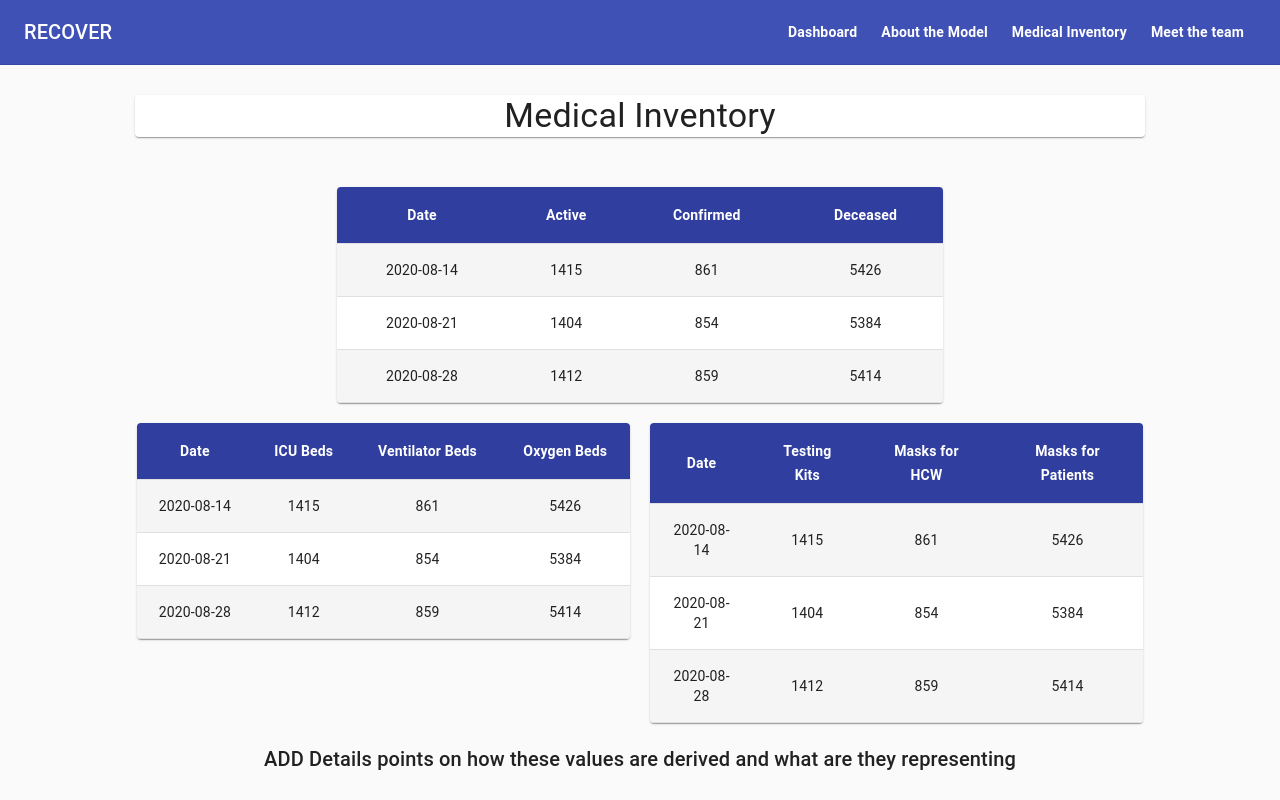
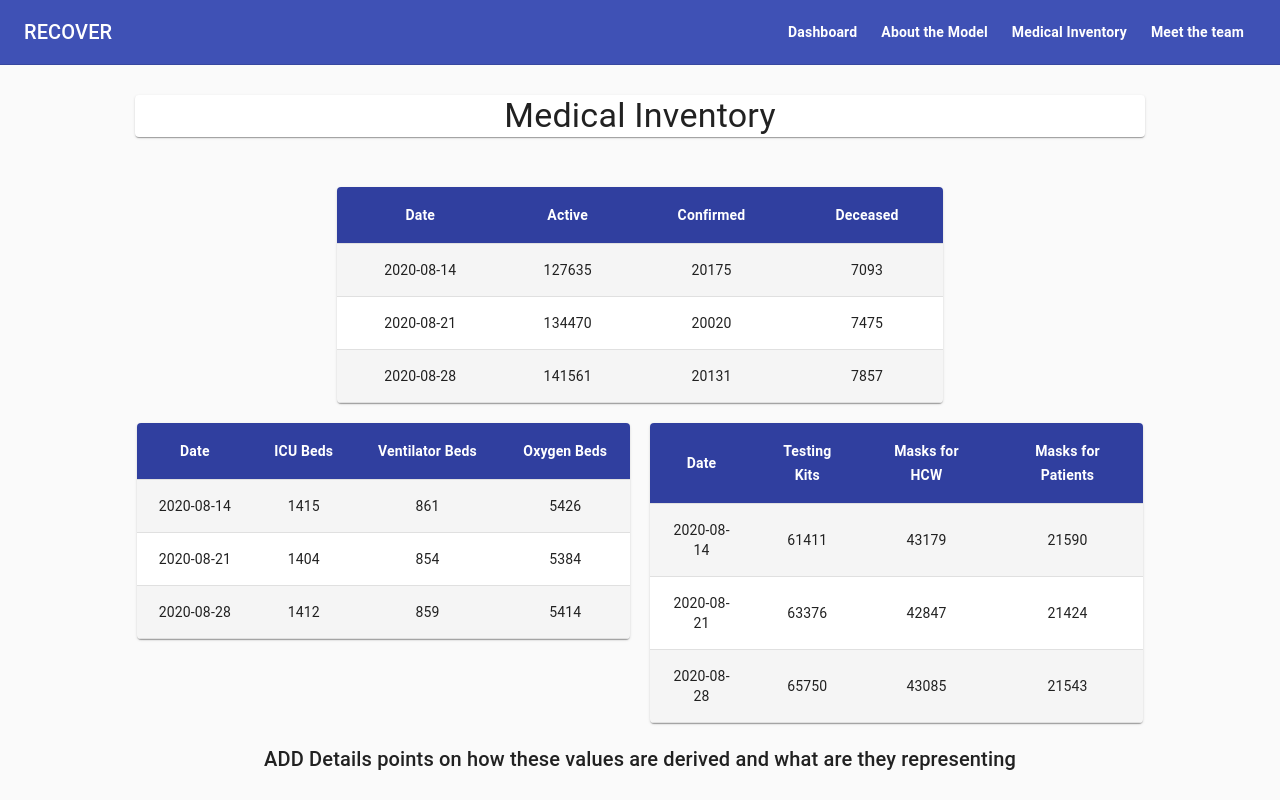
Before and after one commit to Covid-Hackathon/covid-ui, a React (Create React App) app: page /medical-inventory in a window 1280 px wide. Built offline with nearby package versions, Linux system fonts and the light colour scheme; the HTML template or start-up script is replaced by a standard one.

Commit message:
Last changes

```diff
--- a/src/pages/about-the-model.js
+++ b/src/pages/about-the-model.js
@@ -8,7 +8,7 @@ import Link from '@material-ui/core/Link';
 const AboutTheModel = () => {
     return <>
     <Container maxWidth="xl" component="main">
-        <Grid container justify='center' style={{padding: '10px', paddingTop: '30px'}}>
+        <Grid container justify='center' style={{padding: '10px', paddingTop: '30px', height: '100%'}}>
           <Grid item xs={12} md={10}>
             <Paper>
               <Typography component="h4" variant="h4" align="center" color="textPrimary">
@@ -17,27 +17,25 @@ const AboutTheModel = () => {
             </Paper>
           </Grid>
         </Grid>
-        <Grid container justify='center'>
-          <Grid item xs={12} md={5} style={{padding: '5px'}}>
-            <Paper style={{padding: '50px'}}>
+        <Grid container md={12} justify='center' style={{ height: '100%', padding: '10px' }}>
+          <Grid container xs={12} md={10} justify='center' style={{ padding: '5px', height: '100%' }} component={Paper}>
+            <Grid item xs={12} md={6} style={{padding: '40px',  height: '100%'}}>
                   <Typography component="h4" variant="h4" align="center" color="textPrimary">
                       Abstract
                   </Typography>
-                <Typography component="p" variant="p" align="justify" color="textPrimary" style={{paddingTop: '15px', fontSize: '1.4em'}}>
+                  <Typography component="p" variant="p" align="justify" color="textPrimary" style={{paddingTop: '15px', fontSize: '20px'}}>
                       A spread of a disease caused by a virus can happen through human to human contact or could be from the environment. A mathematical model could be used to capture the dynamics of the disease spread to estimate the infections, recoveries, and deaths that may result from the disease. An estimation is crucial to make policy decisions and for the alerts for the medical emergencies that may arise. Many epidemiological models are being used to make such an estimation. One major factor that is important in the predictions using the models is the dynamic nature of the disease spread. Unless we can come up with a way of estimating the parameters that guide this dynamic spread, the models may not give accurate predictions. Our time-dependent SEIRD model forecasts COVID-19 cases three weeks ahead.
                   </Typography>
-                <Typography component="p" variant="p" align="justify" color="textPrimary" style={{paddingTop: '15px',  fontSize: '1em'}}>
+                  <Typography component="p" variant="p" align="justify" color="textPrimary" style={{paddingTop: '15px',  fontSize: '14px'}}>
                       <Link href="https://doi.org/10.1101/2020.05.29.20113571">A Time-Dependent SEIRD Model for Forecasting the COVID-19 Transmission Dynamics.</Link><br />
                       Taarak Rapolu, Brahmani Nutakki, T. Sobha Rani, S. Durga Bhavani
                   </Typography>
-            </Paper>
             </Grid>
-          <Grid item xs={12} md={5} style={{padding: '5px'}}>
-            <Paper style={{padding: '50px'}}>
+            <Grid item xs={12} md={6} style={{padding: '40px', height: '100%'}}>
                   <Typography component="h4" variant="h4" align="center" color="textPrimary">
                       Assumptions
                   </Typography>
-                <Typography component="p" variant="p" align="justify" color="textPrimary" style={{paddingTop: '15px', fontSize: '1.4em'}}>
+                  <Typography component="p" variant="p" align="justify" color="textPrimary" style={{paddingTop: '15px', fontSize: '20px'}}>
                       <ol>
                           <li>The effect due to environmental factors is considered to be negligible.</li>
                           <li>The percentage of the population recovered, being infected again is considered negligible.</li>
@@ -51,7 +49,7 @@ const AboutTheModel = () => {
                   </Typography>
                   <Grid container justify='center'>
                       <Grid xs={7}>
-                        <Typography component="p" variant="p" align="justify" color="textPrimary" style={{paddingTop: '15px', fontSize: '1.4em'}}>
+                          <Typography component="p" variant="p" align="justify" color="textPrimary" style={{paddingTop: '15px', fontSize: '18px'}}>
                           <ul>
                               <li>India: <Link href="https://api.covid19india.org/">COVID-19 India Tracker</Link></li>
                               <li>Russia: <Link href="http://covid19.bvn13.com/stats/all">COVID-19 Statistics in Russia</Link></li>
@@ -60,9 +58,10 @@ const AboutTheModel = () => {
                           </Typography>
                       </Grid>
                   </Grid>
-            </Paper>
               </Grid>
           </Grid>
+        </Grid>
+
         </Container>
     </>;
 }
--- a/src/pages/medical-inventory.js
+++ b/src/pages/medical-inventory.js
@@ -62,21 +62,21 @@ const MedicalInventory = () => {
                             <TableBody>
                                 <StyledTableRow>
                                     <StyledTableCell align="center" component="th" scope="row">2020-08-14</StyledTableCell>
-                                    <StyledTableCell align="center" component="th" scope="row">1415</StyledTableCell>
-                                    <StyledTableCell align="center" component="th" scope="row">861</StyledTableCell>
-                                    <StyledTableCell align="center" component="th" scope="row">5426</StyledTableCell>
+                                    <StyledTableCell align="center" component="th" scope="row">127635</StyledTableCell>
+                                    <StyledTableCell align="center" component="th" scope="row">20175</StyledTableCell>
+                                    <StyledTableCell align="center" component="th" scope="row">7093</StyledTableCell>
                                 </StyledTableRow>
                                 <StyledTableRow>
                                     <StyledTableCell align="center" component="th" scope="row">2020-08-21</StyledTableCell>
-                                    <StyledTableCell align="center" component="th" scope="row">1404</StyledTableCell>
-                                    <StyledTableCell align="center" component="th" scope="row">854</StyledTableCell>
-                                    <StyledTableCell align="center" component="th" scope="row">5384</StyledTableCell>
+                                    <StyledTableCell align="center" component="th" scope="row">134470</StyledTableCell>
+                                    <StyledTableCell align="center" component="th" scope="row">20020</StyledTableCell>
+                                    <StyledTableCell align="center" component="th" scope="row">7475</StyledTableCell>
                                 </StyledTableRow>
                                 <StyledTableRow>
                                     <StyledTableCell align="center" component="th" scope="row">2020-08-28</StyledTableCell>
-                                    <StyledTableCell align="center" component="th" scope="row">1412</StyledTableCell>
-                                    <StyledTableCell align="center" component="th" scope="row">859</StyledTableCell>
-                                    <StyledTableCell align="center" component="th" scope="row">5414</StyledTableCell>
+                                    <StyledTableCell align="center" component="th" scope="row">141561</StyledTableCell>
+                                    <StyledTableCell align="center" component="th" scope="row">20131</StyledTableCell>
+                                    <StyledTableCell align="center" component="th" scope="row">7857</StyledTableCell>
                                 </StyledTableRow>
                             </TableBody>
                         </Table>
@@ -132,21 +132,21 @@ const MedicalInventory = () => {
                             <TableBody>
                                 <StyledTableRow>
                                     <StyledTableCell align="center" component="th" scope="row">2020-08-14</StyledTableCell>
-                                    <StyledTableCell align="center" component="th" scope="row">1415</StyledTableCell>
-                                    <StyledTableCell align="center" component="th" scope="row">861</StyledTableCell>
-                                    <StyledTableCell align="center" component="th" scope="row">5426</StyledTableCell>
+                                    <StyledTableCell align="center" component="th" scope="row">61411</StyledTableCell>
+                                    <StyledTableCell align="center" component="th" scope="row">43179</StyledTableCell>
+                                    <StyledTableCell align="center" component="th" scope="row">21590</StyledTableCell>
                                 </StyledTableRow>
                                 <StyledTableRow>
                                     <StyledTableCell align="center" component="th" scope="row">2020-08-21</StyledTableCell>
-                                    <StyledTableCell align="center" component="th" scope="row">1404</StyledTableCell>
-                                    <StyledTableCell align="center" component="th" scope="row">854</StyledTableCell>
-                                    <StyledTableCell align="center" component="th" scope="row">5384</StyledTableCell>
+                                    <StyledTableCell align="center" component="th" scope="row">63376</StyledTableCell>
+                                    <StyledTableCell align="center" component="th" scope="row">42847</StyledTableCell>
+                                    <StyledTableCell align="center" component="th" scope="row">21424</StyledTableCell>
                                 </StyledTableRow>
                                 <StyledTableRow>
                                     <StyledTableCell align="center" component="th" scope="row">2020-08-28</StyledTableCell>
-                                    <StyledTableCell align="center" component="th" scope="row">1412</StyledTableCell>
-                                    <StyledTableCell align="center" component="th" scope="row">859</StyledTableCell>
-                                    <StyledTableCell align="center" component="th" scope="row">5414</StyledTableCell>
+                                    <StyledTableCell align="center" component="th" scope="row">65750</StyledTableCell>
+                                    <StyledTableCell align="center" component="th" scope="row">43085</StyledTableCell>
+                                    <StyledTableCell align="center" component="th" scope="row">21543</StyledTableCell>
                                 </StyledTableRow>
                             </TableBody>
                         </Table>
```
Also changed, not shown: src/pages/meet-the-team.js (indentation only). Lines whose indentation alone changed are shown as unchanged.
